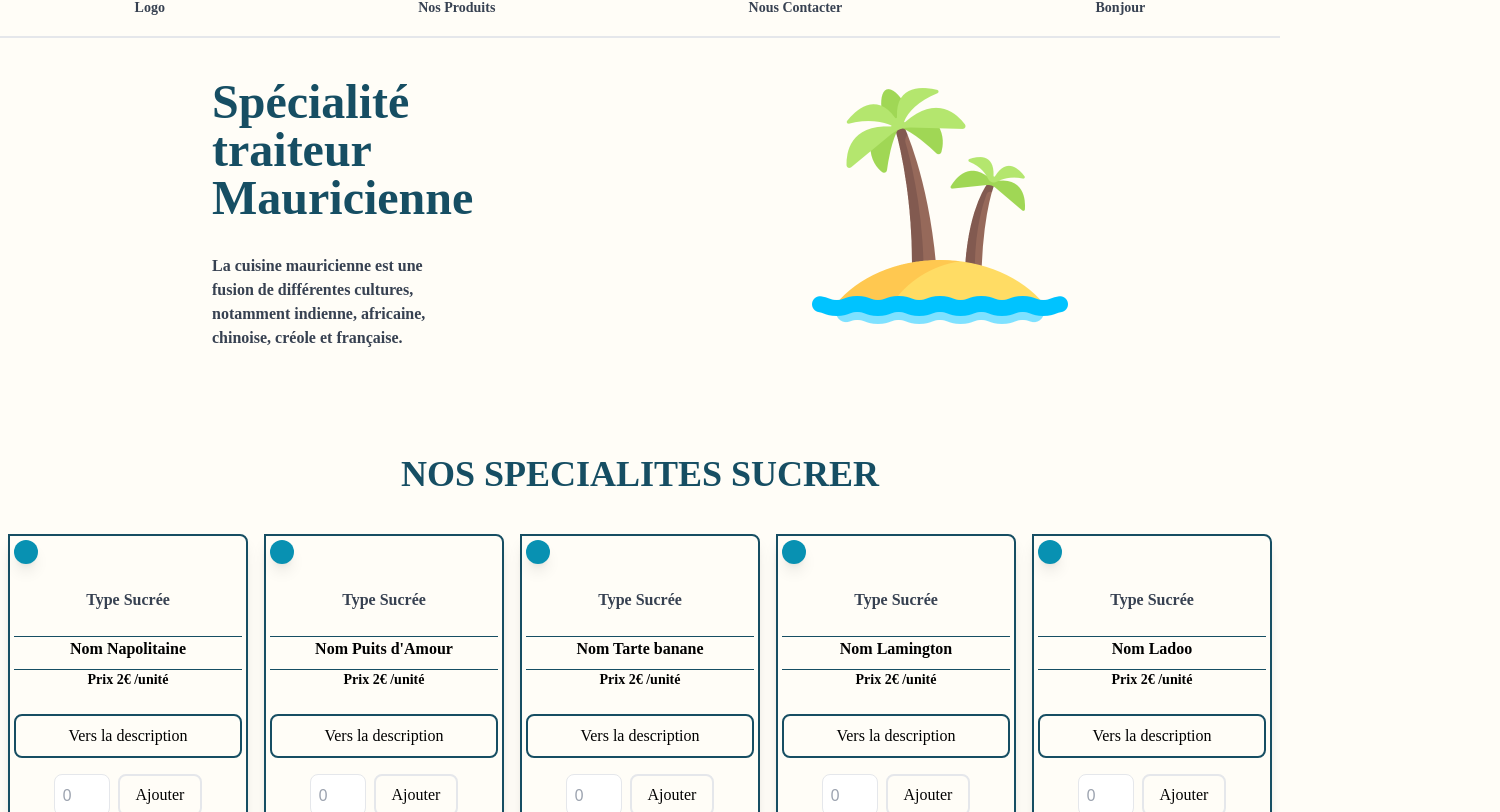
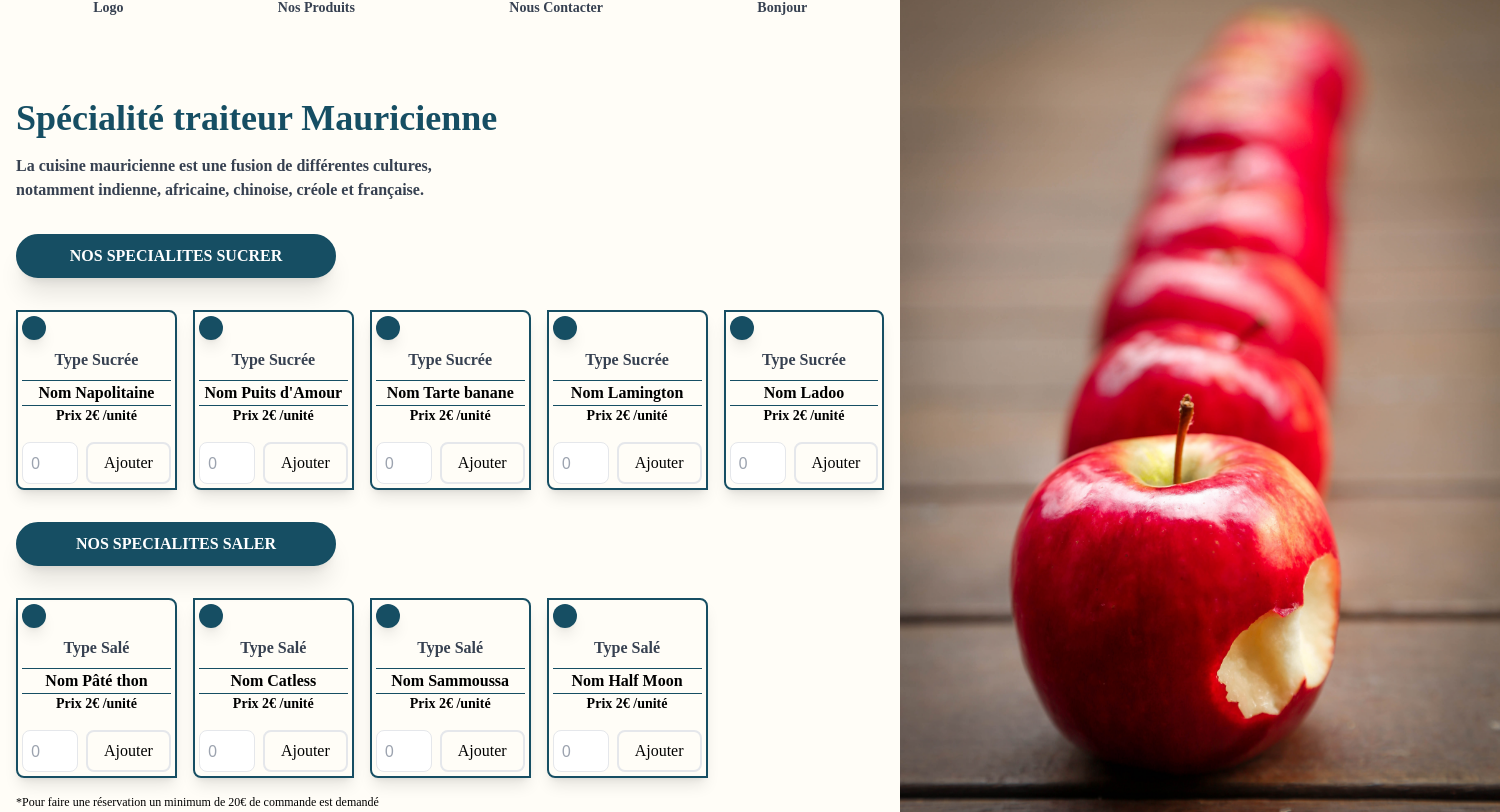
Before and after one commit to illshaad/Tigato, a Next.js app: page /commande in a window 1280 px wide. Shown: the part 18-830 px from the top of the page, 1500 px wide, since content can reach past the window. Built offline with nearby package versions, Linux system fonts and the light colour scheme.

Commit message:
calcule products and create modal for confirmation

```diff
--- a/components/inputProduct.tsx
+++ b/components/inputProduct.tsx
@@ -13,7 +13,7 @@ export default function InputProduct({
   quantity: number;
   id: number;
 }) {
-  const { setInformation, information } = useData();
+  const { setInformation } = useData();
 
   const handleChange = (event) => {
     quantity = parseInt(event.target.value, 10);
@@ -25,7 +25,7 @@ export default function InputProduct({
         prev[index].quantity = quantity; // change value quantity prevSatate
         return [...prev]; // return new state
       } else {
-        return [...prev, { products, quantity }]; // return old state any modificated
+        return [...prev, { products, quantity }]; // return old state any modificate
       }
     });
   };
--- a/components/menu.tsx
+++ b/components/menu.tsx
@@ -2,7 +2,7 @@ import React from "react";
 
 export default function Menu({ name }: { name: string }) {
   return (
-    <div className="flex justify-around gap-4 h-14 p-4 border-b-2">
+    <div className="flex justify-around">
       <h1 className=" font-tilt-warp font-bold text-sm text-gray-700 ">Logo</h1>
       <h1 className=" font-tilt-warp font-bold text-sm text-gray-700 ">
         Nos Produits
--- a/components/presentation.tsx
+++ b/components/presentation.tsx
@@ -1,27 +1,15 @@
 import React from "react";
-import Image from "next/image";
 export default function Presentation() {
   return (
-    <div className="p-10 flex justify-around">
-      <div className="flex-initial w-64">
-        <h1 className="text-5xl font-bold font-tilt-warp text-cyan-900">
-          Spécialité traiteur Mauricienne
-        </h1>
+    <div>
+      <h1 className="text-4xl pt-10 mt-10 font-bold font-tilt-warp text-cyan-900">
+        Spécialité traiteur Mauricienne
+      </h1>
 
-        <p className="text-gray-700 mt-8 font-bold text-1xl font-tilt-warp pb-6">
-          La cuisine mauricienne est une fusion de différentes cultures,
-          notamment indienne, africaine, chinoise, créole et française.
-        </p>
-      </div>
-      <div className="flex-initial w-64">
-        <Image
-          className="rounded-xl"
-          src="/island.png"
-          width={500}
-          height={500}
-          alt="mauritius"
-        />
-      </div>
+      <p className="text-gray-700 pt-4 w-1/2 font-bold text-1xl font-tilt-warp ">
+        La cuisine mauricienne est une fusion de différentes cultures, notamment
+        indienne, africaine, chinoise, créole et française.
+      </p>
     </div>
   );
 }
--- a/components/produits.tsx
+++ b/components/produits.tsx
@@ -1,5 +1,4 @@
 import React, { useState } from "react";
-import { useRouter } from "next/router";
 import { useData } from "../context/context";
 import { useForm, SubmitHandler } from "react-hook-form";
 import InputProduct from "./inputProduct";
@@ -23,16 +22,7 @@ export default function Produits({
 }) {
   const { handleSubmit } = useForm<Inputs>();
 
-  const { information } = useData();
-
-  const router = useRouter();
-
-  const redirection = (produit: string) => {
-    return router.push({
-      pathname: `/commande/detailProduct`,
-      query: produit,
-    });
-  };
+  const { information, commandeForReservation } = useData();
 
   const onSubmit: SubmitHandler<Inputs> = (data) => {
     console.log(data); //RESERVATON
@@ -40,38 +30,29 @@ export default function Produits({
 
   return (
     <div>
-      <div className="p-10 font-bold text-4xl text-center font-tilt-warp text-cyan-900">
+      <div className="p-2 my-8 text-center font-bold text-1xl border-2 border-cyan-900 rounded-full w-80 font-tilt-warp shadow-xl bg-cyan-900 text-white">
         {titre}
       </div>
-      <form
-        onSubmit={handleSubmit(onSubmit)}
-        className="flex justify-center gap-4"
-      >
-        {products?.map(({ type, name, price, redirect, quantity, id }, key) => (
+      <form onSubmit={handleSubmit(onSubmit)} className="flex gap-4">
+        {products?.map(({ type, name, price, quantity, id }, key) => (
           <div
             key={"test"}
-            className="shadow-lg h-80 w-60 p-1 border-cyan-900 border-2 rounded-bl-lg rounded-tr-lg "
+            className="shadow-lg p-1 h-26 border-cyan-900 border-2 rounded-bl-lg rounded-tr-lg "
           >
-            <div className=" shadow-lg bg-cyan-600 text-white w-6 h-6 text-center align-center text-sm rounded rounded-full">
+            <div className="shadow-lg bg-cyan-900 text-white w-6 h-6 text-center align-center text-sm rounded rounded-full">
               {information.find((f) => f.products.id === id)?.quantity}
             </div>
 
             <div className="grid grid-cols-1 divide-y">
-              <h2 className="p-6 text-center font-tilt-warp font-bold text-1xl text-gray-700">
+              <h2 className="p-2 text-center font-tilt-warp font-bold text-1xl text-gray-700">
                 Type {type}
               </h2>
-              <h2 className="mb-2 text-1xl font-bold font-tilt-warp text-center border-cyan-900">
+              <h2 className="text-1xl font-bold font-tilt-warp text-center border-cyan-900">
                 Nom {name}
               </h2>
-              <h3 className="mb-2 text-sm font-bold  font-tilt-warp text-center border-cyan-900">
+              <h3 className="text-sm font-bold  font-tilt-warp text-center border-cyan-900">
                 Prix {price}€ /unité
               </h3>
-            </div>
-            <div
-              className=" text-center mt-4 p-2 font-tilt-warp rounded  rounded-lg border-2 border-cyan-900"
-              onClick={() => redirection(redirect)}
-            >
-              Vers la description
             </div>
             <InputProduct
               type={type}
--- /dev/null
+++ b/components/rappel.tsx
@@ -0,0 +1,9 @@
+import React from "react";
+
+export default function Rappel() {
+  return (
+    <h5 className="text-xs pt-4 font-italic font-tilt-warp text-grey-800">
+      *Pour faire une réservation un minimum de 20€ de commande est demandé
+    </h5>
+  );
+}
--- a/context/context.js
+++ b/context/context.js
@@ -5,6 +5,19 @@ const DataFoodContext = createContext();
 export const DataFoodProvider = ({ children }) => {
   const [nameFood, setNameFood] = useState(null);
   const [information, setInformation] = useState([]);
+  const [total, setTotal] = useState(0);
+
+  const additionnerTableau = () => {
+    const calcule = information.map((e) => e.products.price * e.quantity);
+    let somme = 0;
+    for (let i = 0; i < calcule.length; i++) {
+      somme += calcule[i];
+    }
+    return somme;
+  };
+
+  const commandeForReservation = additionnerTableau();
+
   return (
     <DataFoodContext.Provider
       value={{
@@ -12,6 +25,9 @@ export const DataFoodProvider = ({ children }) => {
         setNameFood,
         information,
         setInformation,
+        total,
+        setTotal,
+        commandeForReservation,
       }}
     >
       {children}
--- a/pages/commande/detailProduct/index.tsx
+++ /dev/null
@@ -1,26 +0,0 @@
-import { useRouter } from "next/router";
-import React from "react";
-import products from "@/data/products.json";
-export default function DetailProduct() {
-  const router = useRouter();
-  const produit = router.query;
-  const getNameProduit = Object.keys(produit)[0];
-  const getInformationProduct = products.filter(
-    (f) => f.redirect === getNameProduit
-  );
-
-  return (
-    <main className="flex p-20 shadow-xl justify-center gap-40 h-80 w-3/4 bg-[#fffdf7] border-2 rounded-lg  ">
-      <div className="p-20">
-        <h1 className="text-1xl bg-red-600 font-bold font-tilt-warp text-cyan-900">
-          Photo
-        </h1>
-      </div>
-      <div>
-        <h1 className="text-1xl font-bold font-tilt-warp text-cyan-900">
-          {getInformationProduct[0]?.description}
-        </h1>
-      </div>
-    </main>
-  );
-}
--- a/pages/commande/index.tsx
+++ b/pages/commande/index.tsx
@@ -3,24 +3,39 @@ import { useRouter } from "next/router";
 import products from "@/data/products.json";
 import Menu from "@/components/menu";
 import Produits from "@/components/produits";
+import { useData } from "@/context/context";
 import Presentation from "@/components/presentation";
 import Reservation from "@/components/reservation";
+import Image from "next/image";
+import Rappel from "@/components/rappel";
 
 export default function Commande() {
+  const { commandeForReservation, information } = useData();
   const router = useRouter();
   const { name, phone }: { name: string; phone: string } = router.query;
   const sucrer = products.filter((f) => f.type === "Sucrée");
   const saler = products.filter((f) => f.type === "Salé");
 
   return (
-    <div>
-      <Menu name={name} />
-      <Presentation />
-      <Produits products={sucrer} titre="NOS SPECIALITES SUCRER" />
-      <Produits products={saler} titre="NOS SPECIALITES SALER" />
-      <div className="pt-6 grid place-items-center">
-        <Reservation router={router} />
+    <div className="flex">
+      <div className="p-4 ">
+        <Menu name={name} />
+        <Presentation />
+        <Produits products={sucrer} titre="NOS SPECIALITES SUCRER" />
+        <Produits products={saler} titre="NOS SPECIALITES SALER" />
+        <Rappel />
+        {commandeForReservation >= 20 && (
+          <div className="flex justify-center my-8 ">
+            <Reservation
+              phone={phone}
+              name={name}
+              router={router}
+              information={information}
+            />
+          </div>
+        )}
       </div>
+      <Image src="/apples.jpg" alt="photo" width={600} height={600} />
     </div>
   );
 }
```
Also changed, not shown: components/reservation.tsx (+70 -8 lines), public/apples.jpg (added).
